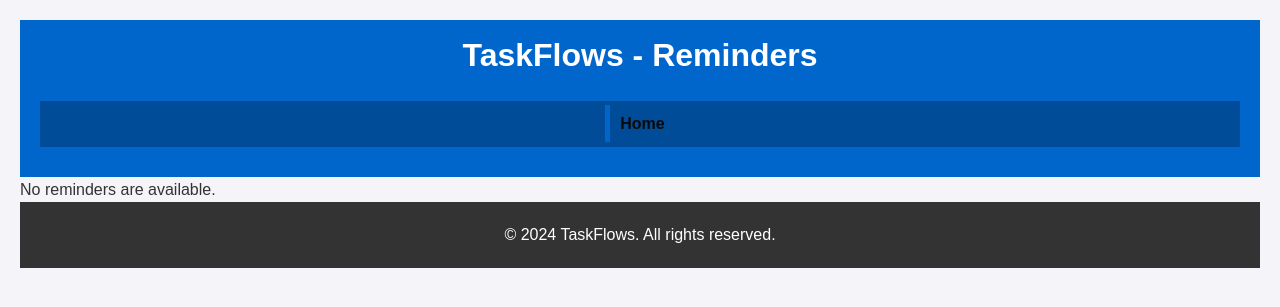
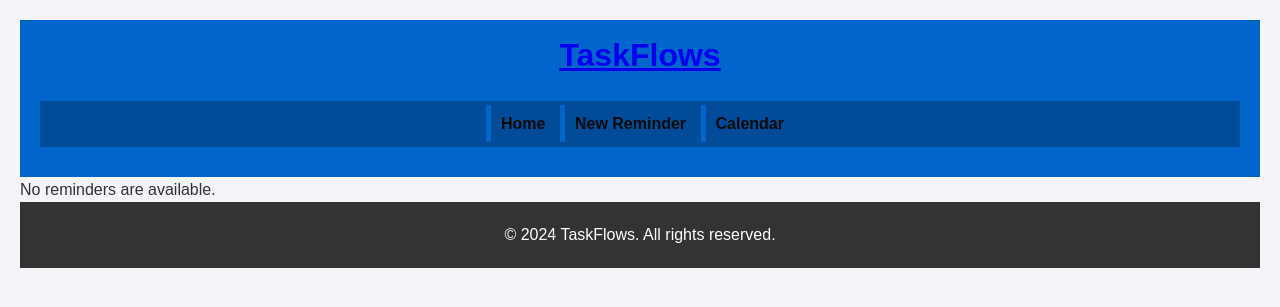
Before and after one commit to SamuelAirs/FinalProjectSamuelAyers, a Django app: template taskFlows/reminders/templates/reminders/index.html in a window 1280 px wide. Shown: the top 307 px of the page. Run offline with Django 5.2, Linux system fonts and the light colour scheme; the template is opened without the code that fills it, so the values that code supplies are empty; parts of the project's set-up code (start-up, migrations or seed data) failed here and were passed over.

Commit message:
updated index.html and base.html to improve visuals

```diff
--- a/taskFlows/reminders/templates/reminders/base.html
+++ b/taskFlows/reminders/templates/reminders/base.html
@@ -5,15 +5,17 @@
 <head>
     <meta charset="UTF-8">
     <meta name="viewport" content="width=device-width, initial-scale=1.0">
-    <title>{% block title %}TaskFlows{% endblock %}</title>
+    <title>TaskFlows</title>
     <link rel="stylesheet" href="{% static '/reminders/style.css' %}">
 </head>
 <body>
     <header>
-        <h1>TaskFlows - Reminders</h1>
+        <h1><a href="{% url 'reminders:index' %}">TaskFlows</a></h1>
         <nav>
             <ul>
                 <li><a href="{% url 'reminders:index' %}">Home</a></li>
+                <li><a href="{% url 'reminders:index' %}">New Reminder</a></li>
+                <li><a href="{% url 'reminders:index' %}">Calendar</a></li>
                 <!-- Add other navigation links here -->
             </ul>
         </nav>
--- a/taskFlows/reminders/templates/reminders/index.html
+++ b/taskFlows/reminders/templates/reminders/index.html
@@ -7,6 +7,7 @@
         {% for reminder in latestReminderList %}
             <li>
                 <a href="{% url 'reminders:detail' reminder.id %}">{{ reminder.reminderDescription }}</a>
+                <p>{{ reminder.reminderDueDateEnd }}</p>
                 <button class="edit-btn">Edit</button>
                 <button class="complete-btn">Mark as Complete</button>
             </li>
```
